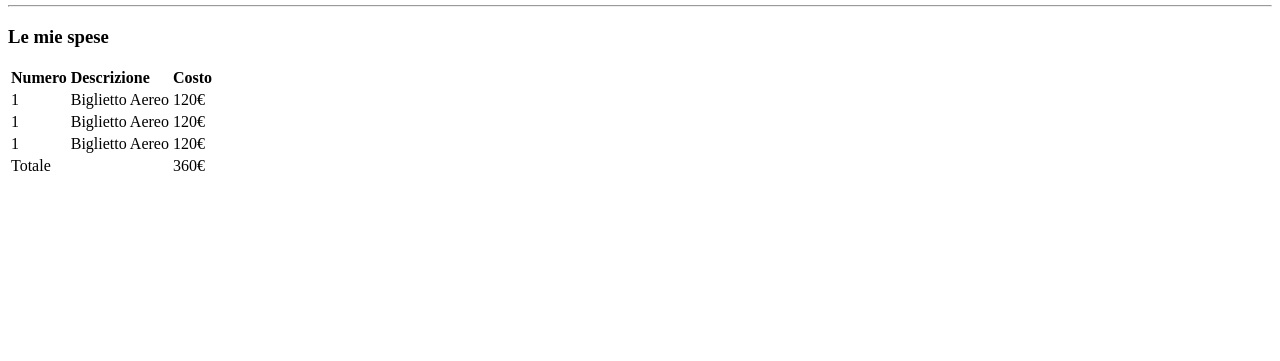
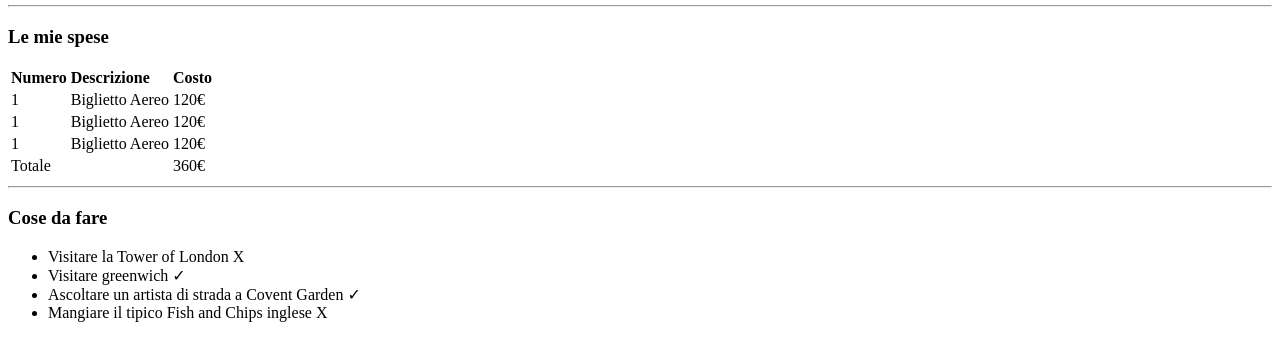
Before and after one commit to danieleBattistelli/html-london-trip, a plain HTML site: page index.html in a window 1280 px wide. Shown: the part 101-462 px from the top of the page. Drawn offline with Linux system fonts and the light colour scheme.

Commit message:
feat: check-list block

```diff
--- a/index.html
+++ b/index.html
@@ -15,7 +15,7 @@
     <hr>
     <main>
         <!--blocco tabella spese-->
-        <div class="main" id="My expenses">
+        <div class="main" id="my-expenses">
             <h3>Le mie spese</h3>
             <table>
                 <tr>
@@ -45,7 +45,17 @@
                 </tr>
             </table>
         </div>
-        <div></div>
+        <hr>
+        <!--blocco Check List-->
+        <div class="main" id="check-list">
+            <h3>Cose da fare</h3>
+            <ul>
+                <li>Visitare la Tower of London X</li>
+                <li>Visitare greenwich &#10003;</li>
+                <li>Ascoltare un artista di strada a Covent Garden &#10003;</li>
+                <li>Mangiare il tipico Fish and Chips inglese X</li>
+            </ul>
+        </div>
         <div></div>
     </main>
     <footer></footer>
```
